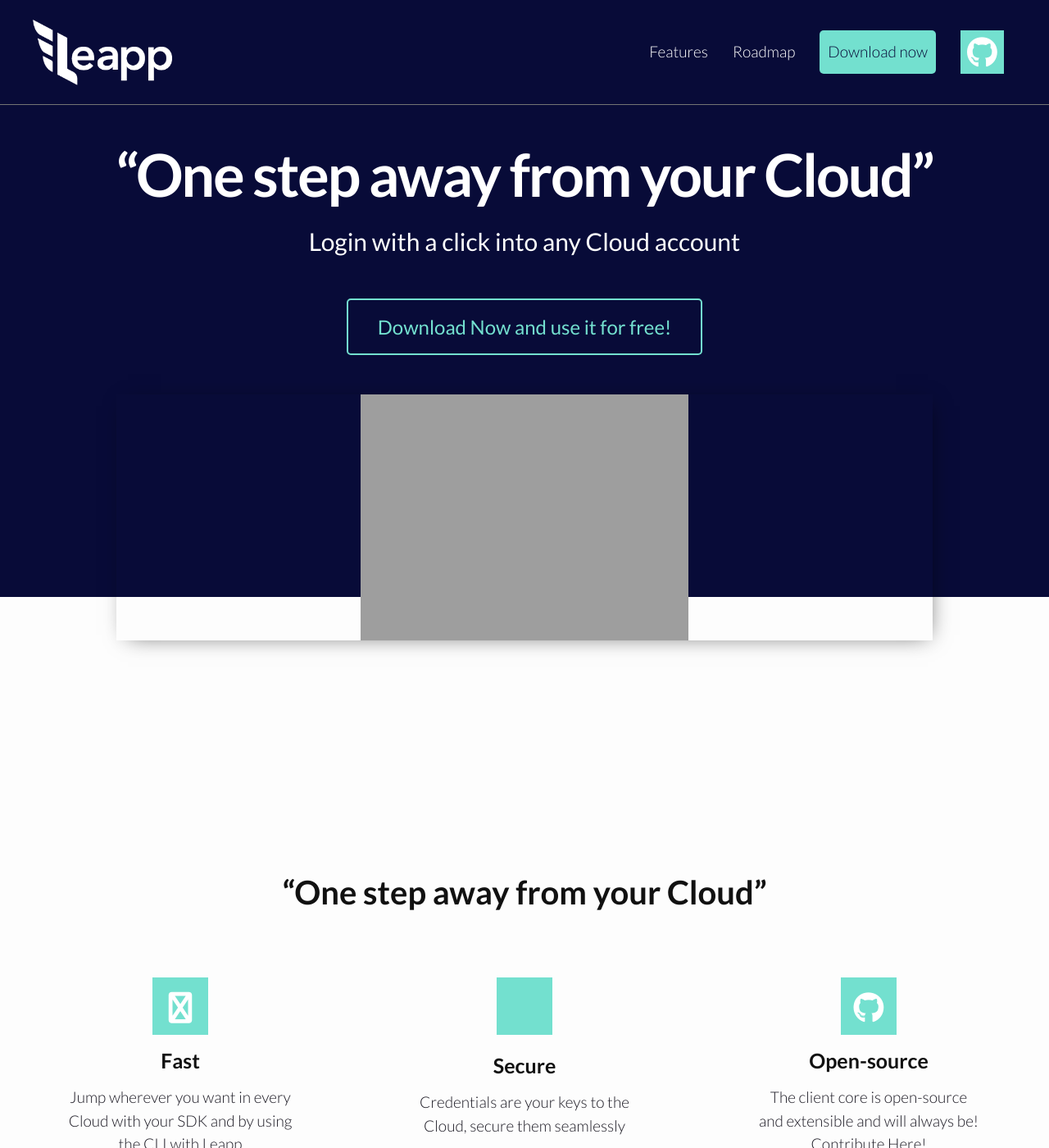
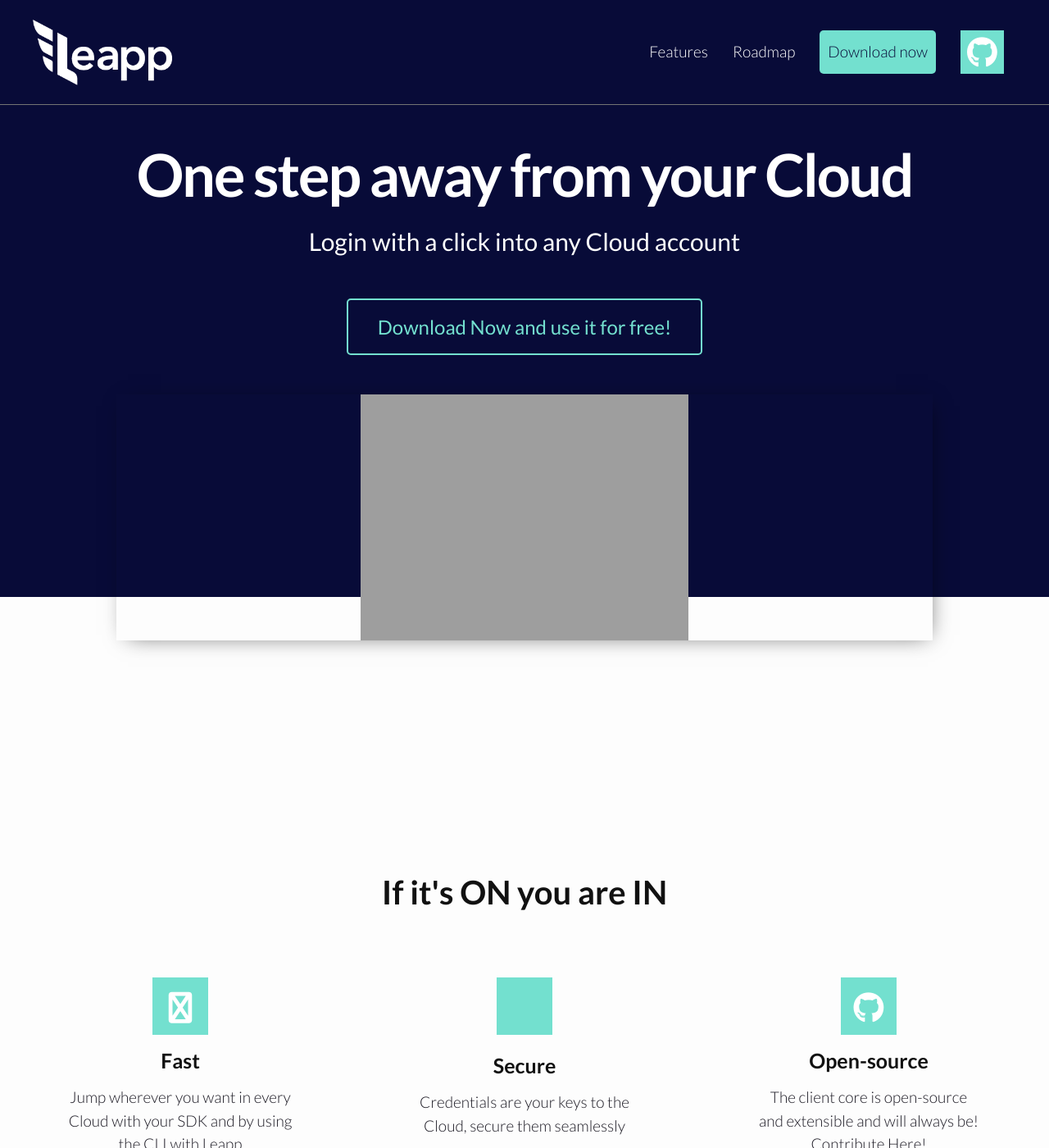
Before and after one commit to Noovolari/leapp-website, a Jekyll site: the page built from _pages/index.markdown, in a window 1280 px wide and 1400 px high. Shown: the whole window at 82% size. Built offline with Jekyll 4.4.1, drawn with Linux system fonts in a browser that asks for light colours; nearby versions of some CDN libraries.

Commit message:
fixed content for main features

```diff
--- a/_data/main_features.yml
+++ b/_data/main_features.yml
@@ -1,4 +1,4 @@
-title: One step away from your Cloud
+title: If it's ON you are IN
 features:
   - title: Fast
     icon: fa-bolt
--- a/_includes/hero-unit.html
+++ b/_includes/hero-unit.html
@@ -1,6 +1,6 @@
 <section id="hero-unit">
     <div class="container">
-        <h1>“{{site.data.herounit.title}}”</h1>
+        <h1>{{site.data.herounit.title}}</h1>
         <p>{{site.data.herounit.subtitle}}</p>
         <div class="hero-btn-holder">
             <a class="btn-lg btn-outline-primary">{{site.data.herounit.button}}</a>
--- a/_includes/main-features.html
+++ b/_includes/main-features.html
@@ -1,6 +1,6 @@
 <section id="main-features">
     <div class="container">
-        <h2>“{{site.data.main_features.title}}”</h2>
+        <h2>{{site.data.main_features.title}}</h2>
         <div class="card-holder">
             {% for item in site.data.main_features.features %}
             <div class="card">
```
